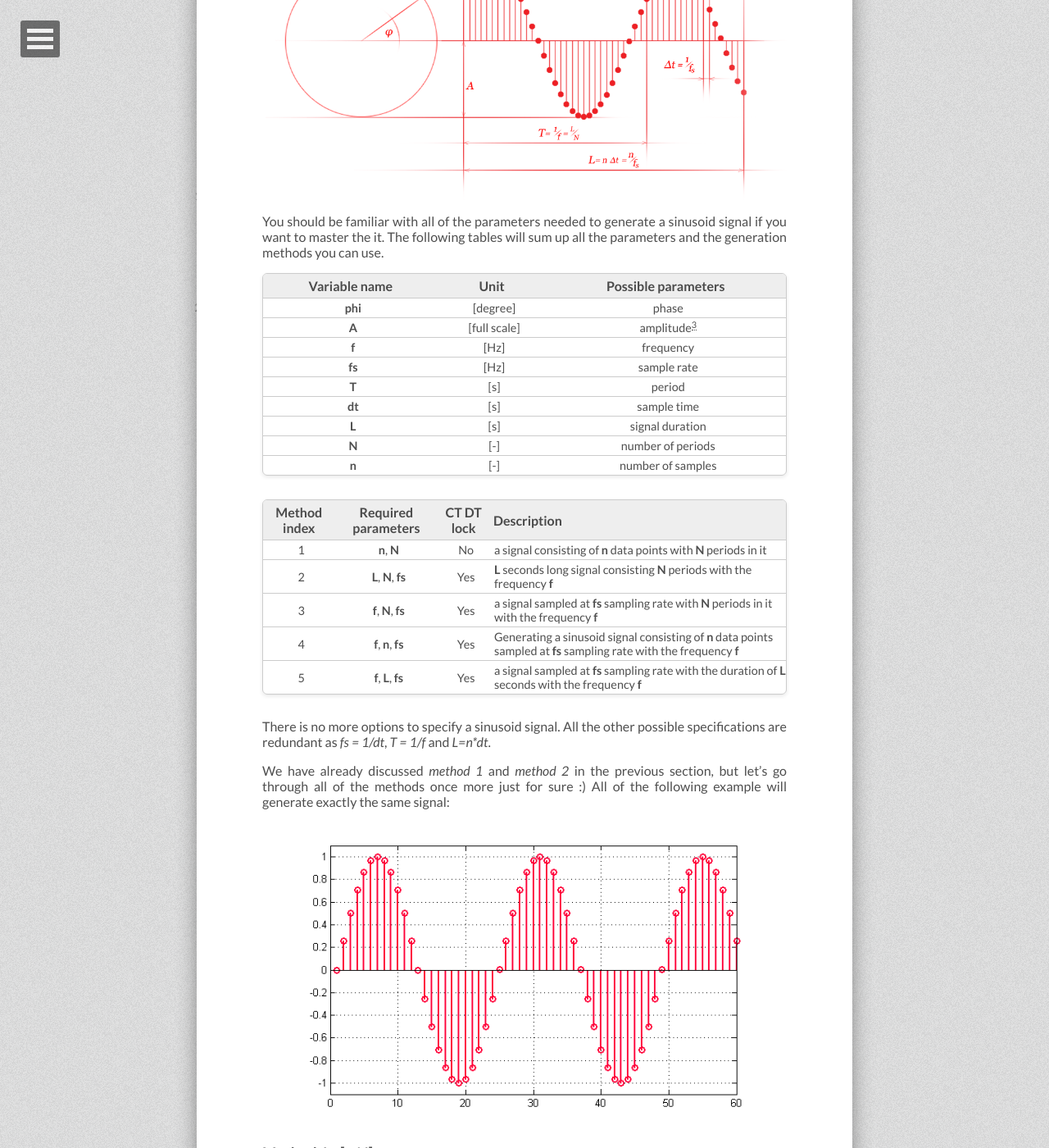
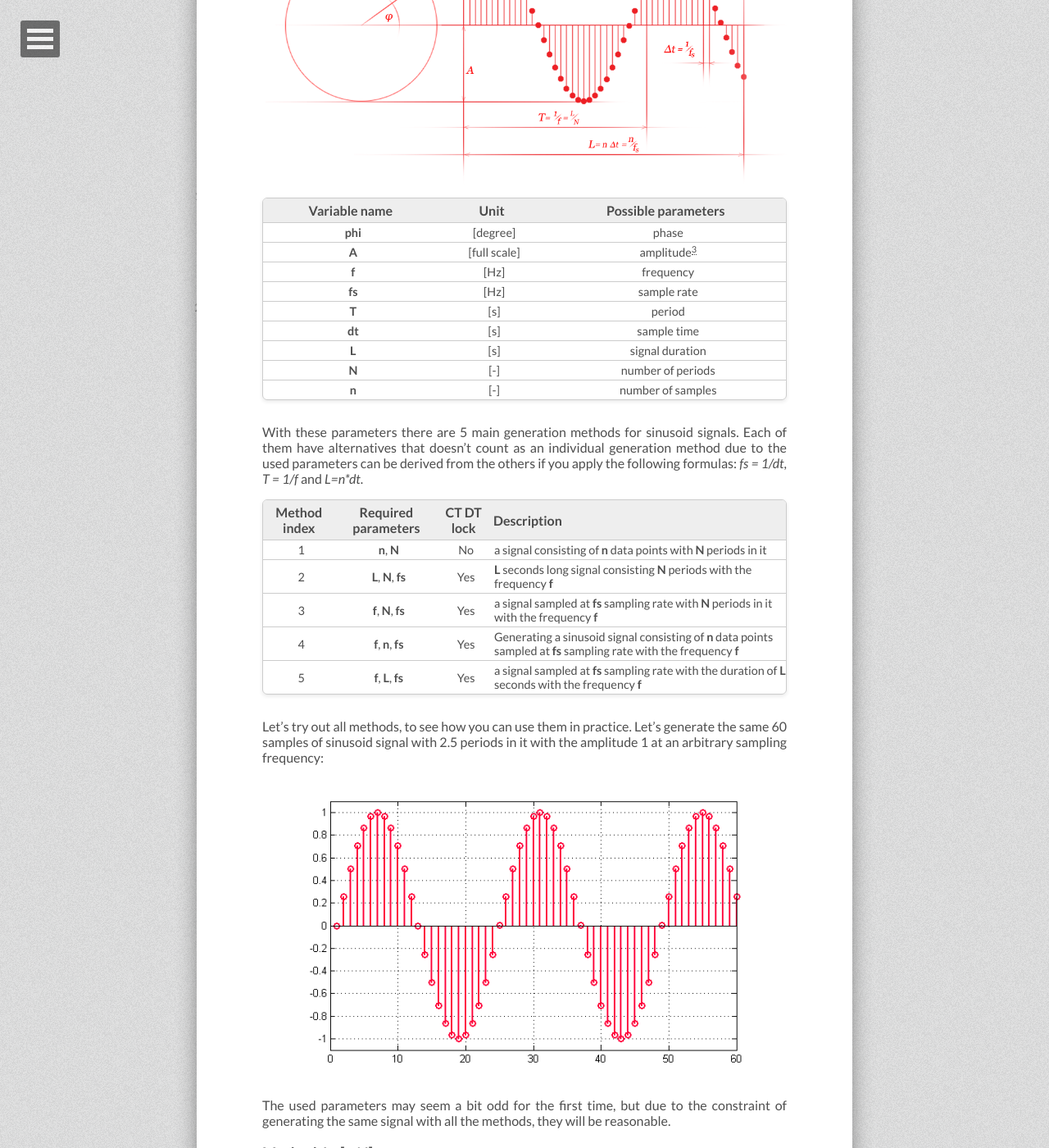
Before and after one commit to tiborsimon/tiborsimon.github.io, a Jekyll site: the page built from _posts/2015-05-28-smart-sinusoids.md, in a window 1280 px wide and 1400 px high, scrolled down 3428 px. Shown: the whole window at 82% size. Built offline with Jekyll 4.4.1, drawn with Linux system fonts in a browser that asks for light colours; nearby versions of some CDN libraries; comment, search, counter and statistics services are not loaded; some of the changed text lies outside the part shown.

Commit message:
Article update

```diff
--- a/_posts/2015-05-28-smart-sinusoids.md
+++ b/_posts/2015-05-28-smart-sinusoids.md
@@ -53,23 +53,24 @@ As you can see, generating sinusoids with these basic methods isn't hard at all.
 
 ## Sinusoid signal parameters
 
-We have seen the actual equation for the sinusoid signals. In this section we will examine all of the possible parameters that can be used to describe such a signal. Let's start with a figure, that shows all signal parameters at once:
+There are 9 parameters that a pure sinusoid signal could have. In order to be able to generate any kind of sinusoid signals, you should be familiar with all of the parameters.
 
 <img src="/images/smart-sinusoids/detailed.png" />
 
-You should be familiar with all of the parameters needed to generate a sinusoid signal if you want to master the it. The following tables will sum up all the parameters and the generation methods you can use.
 
 | Variable name  | Unit | Possible parameters   |
 |:--------------:|:----:|:---------------------:|
-| __phi__        | [degree]    | phase                 |
-| __A__          | [full scale]   | amplitude[^3]             |
-| __f__          | [Hz]   | frequency             |
-| __fs__         | [Hz]  | sample rate           |
-| __T__          | [s]   | period                |
-| __dt__         | [s]   | sample time           |
-| __L__          | [s]   | signal duration       |
-| __N__          | [-]   | number of periods     |
-| __n__          | [-]   | number of samples     |
+| __phi__        | [degree]    | phase          |
+| __A__          | [full scale] | amplitude[^3] |
+| __f__          | [Hz]   | frequency           |
+| __fs__         | [Hz]  | sample rate          |
+| __T__          | [s]   | period               |
+| __dt__         | [s]   | sample time          |
+| __L__          | [s]   | signal duration      |
+| __N__          | [-]   | number of periods    |
+| __n__          | [-]   | number of samples    |
+
+With these parameters there are 5 main generation methods for sinusoid signals. Each of them have alternatives that doesn't count as an individual generation method due to the used parameters can be derived from the others if you apply the following formulas: _fs = 1/dt_, _T = 1/f_ and _L=n*dt_.
 
 | Method index | Required parameters | CT DT lock     | Description  |
 |:-------------:|:------------------:|:--------------:|:-------------|
@@ -79,11 +80,11 @@ You should be familiar with all of the parameters needed to generate a sinusoid
 | 4             | __f__, __n__, __fs__           | Yes            | Generating a sinusoid signal consisting of __n__ data points sampled at __fs__ sampling rate with the frequency __f__
 | 5             | __f__, __L__, __fs__           | Yes            | a signal sampled at __fs__ sampling rate with the duration of __L__ seconds with the frequency __f__
 
-There is no more options to specify a sinusoid signal. All the other possible specifications are redundant as _fs = 1/dt_, _T = 1/f_ and _L=n*dt_.
-
-We have already discussed _method 1_ and _method 2_ in the previous section, but let's go through all of the methods once more just for sure :) All of the following example will generate exactly the same signal:
+Let's try out all methods, to see how you can use them in practice. Let's generate the same 60 samples of sinusoid signal with 2.5 periods in it with the amplitude 1 at an arbitrary sampling frequency:
 
 <img src="/images/smart-sinusoids/demo_signal.png" />
+
+The used parameters may seem a bit odd for the first time, but due to the constraint of generating the same signal with all the methods, they will be reasonable.
 
 ### Method 1 - [n,N]
 
```
